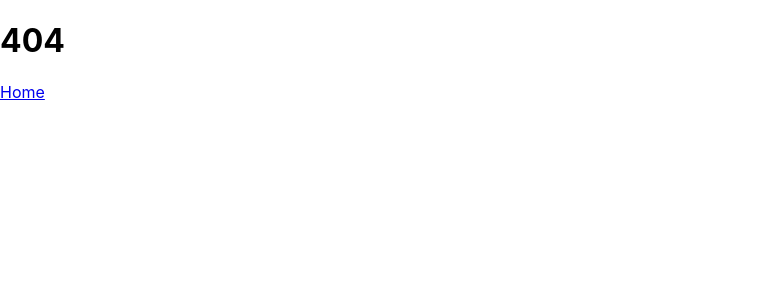
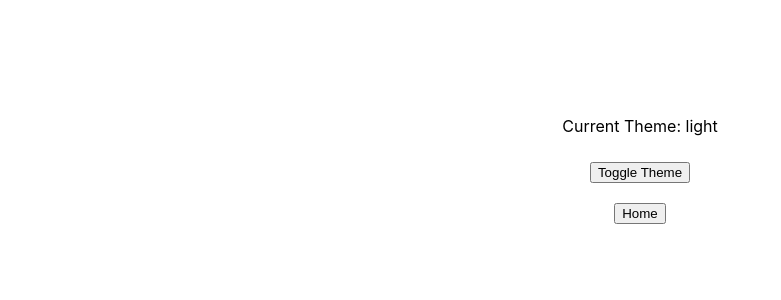
Before and after one commit to timmyjose-experiments/advanced-react, a React (Create React App) app: page /usecontext-demo in a window 1280 px wide. Shown: the top 300 px of the page, without its empty margins (0-781 px from the left). Built offline with nearby package versions, Linux system fonts and the light colour scheme.

Commit message:
feat: useContext.

```diff
--- a/src/App.tsx
+++ b/src/App.tsx
@@ -8,10 +8,13 @@ import UseRefDemo from './pages/UseRefDemo'
 import UseEffectDemo from './pages/UseEffectDemo'
 import UseMemoDemo from './pages/UseMemo'
 import UseCallbackDemo from './pages/UseCallbackDemo'
+import ThemeContextProvider from './providers/ThemeContextProvider'
+import UseContextDemo from './pages/UseContextDemo'
 
 const App = () => {
   return (
     <>
+    <ThemeContextProvider>
       <Routes>
         <Route path='/' element={<Home />} />
         <Route path='/custom-hook-demo' element={<CustomHookDemo />} />
@@ -21,8 +24,10 @@ const App = () => {
         <Route path='/useeffect-demo' element={<UseEffectDemo />} />
         <Route path='/usememo-demo' element={<UseMemoDemo />} />
         <Route path='/usecallback-demo' element={<UseCallbackDemo />} />
+        <Route path='/usecontext-demo' element={<UseContextDemo />} />
         <Route path='*' element={<NoMatch />} />
       </Routes>
+    </ThemeContextProvider>
     </>
   )
 }
--- a/src/index.css
+++ b/src/index.css
@@ -23,3 +23,13 @@ ul li a:hover {
 ul li a:active {
   color: #00a8ff;
 }
+
+:root {
+  --background-color: #000000;
+  --text-color: #ffffff;
+}
+
+.dark-theme {
+  background-color: var(--background-color);
+  color: var(--text-color);
+}
--- a/src/pages/Home.tsx
+++ b/src/pages/Home.tsx
@@ -39,6 +39,11 @@ const Home = () => {
         </button>
         <button
           style={globalStyles.button}
+          onClick={() => navigate('/usecontext-demo')}>
+            useContext Demo
+        </button>
+        <button
+          style={globalStyles.button}
           onClick={() => navigate('custom-hook-demo')}>
           Custom Hook Demo
         </button>
--- /dev/null
+++ b/src/pages/UseContextDemo.tsx
@@ -0,0 +1,37 @@
+import { useNavigate } from "react-router-dom"
+import { globalStyles } from "../globalStyles"
+import { useContext, useEffect } from "react"
+import { ThemeContext } from "../providers/ThemeContextProvider"
+
+const UseContextDemo = () => {
+  const navigate = useNavigate()
+  const { theme, toggleTheme } = useContext(ThemeContext)
+
+  useEffect(() => {
+    if (theme === 'dark') {
+      document.body.classList.add('dark-theme')
+    } else {
+      document.body.classList.remove('dark-theme')
+    }
+  }, [theme])
+
+  return (
+    <div style={globalStyles.container}>
+      <p>Current Theme: {theme}</p>
+      <button
+        style={globalStyles.button}
+        onClick={() => {
+          toggleTheme()
+        }}>
+          Toggle Theme
+      </button>
+      <button
+        style={globalStyles.button}
+        onClick={() => navigate('/')}>
+          Home
+      </button>
+    </div>
+  )
+}
+
+export default UseContextDemo
--- /dev/null
+++ b/src/providers/ThemeContextProvider.tsx
@@ -0,0 +1,35 @@
+import { createContext, useState } from 'react'
+
+export type ThemeMode = 'light' | 'dark'
+
+export type Theme = {
+  theme: ThemeMode
+  toggleTheme: () => void
+}
+
+const defaultTheme: Theme = {
+  theme: 'light',
+  toggleTheme: () => {}
+}
+
+export const ThemeContext = createContext<Theme>(defaultTheme)
+
+const ThemeContextProvider = ( { children } : { children: React.ReactNode }) => {
+  const [theme, setTheme] = useState<ThemeMode>(defaultTheme.theme)
+
+  const toggleTheme = () => {
+    if (theme === 'light') {
+      setTheme('dark')
+    } else {
+      setTheme('light')
+    }
+  }
+
+  return (
+    <ThemeContext.Provider value={{ theme, toggleTheme }}>
+      { children }
+    </ThemeContext.Provider>
+  )
+}
+
+export default ThemeContextProvider
```
